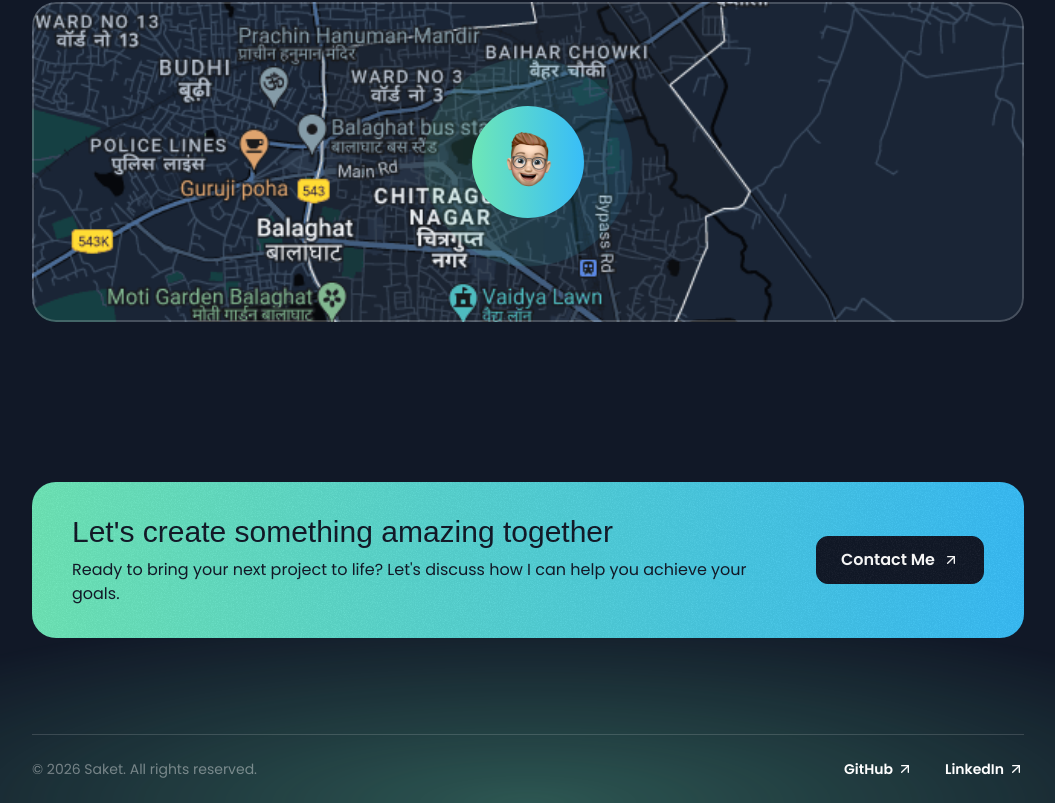
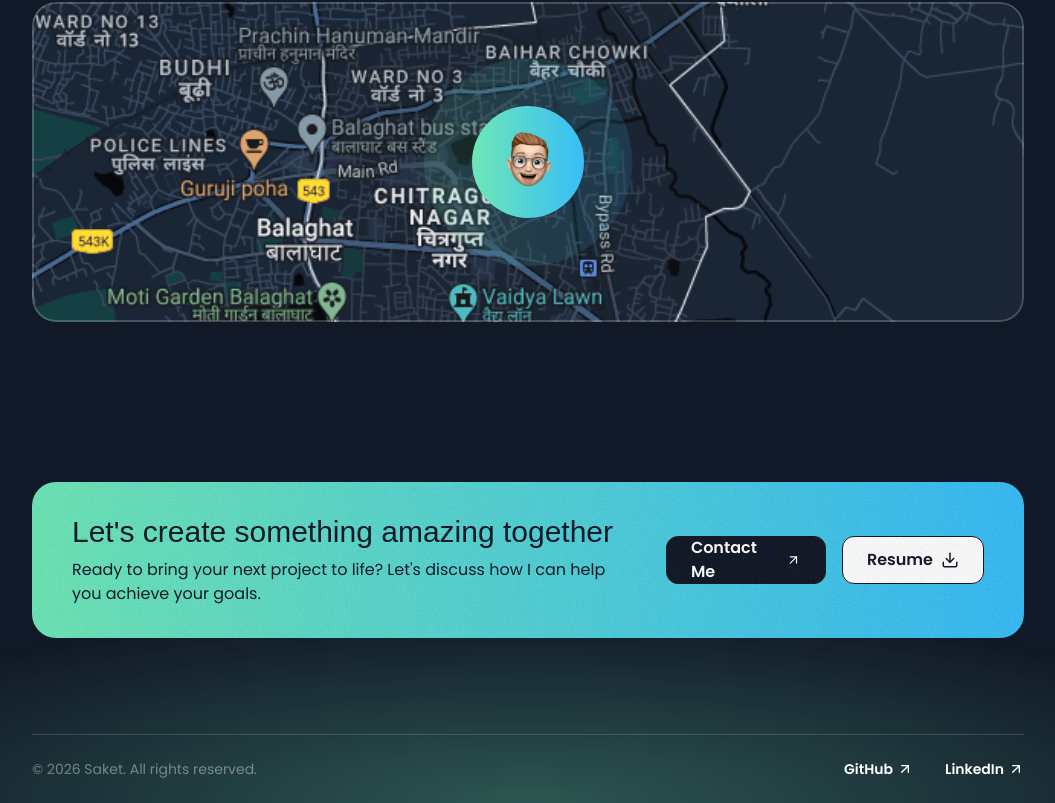
Before and after one commit to saketgoswami09/my-portfolio-saket, a Next.js app: page / in a window 1280 px wide. Shown: the part 5308-6111 px from the top of the page, without its empty margins (112-1167 px from the left). Built offline with nearby package versions, Linux system fonts and the light colour scheme; a web font is replaced by a local one.

Commit message:
Refactor ContactSection layout and add Resume button

```diff
--- a/src/sections/Contact.tsx
+++ b/src/sections/Contact.tsx
@@ -1,38 +1,50 @@
 import ArrowUpRightIcon from "@/assets/icons/arrow-up-right.svg";
+import { Download } from "lucide-react";
 import grainImage from "@/assets/images/grain.jpg";
 
 export const ContactSection = () => {
   return (
     <div className="py-16 pt-14 lg:py-24 lg:pt-20" id="contact">
       <div className="container">
-        <div className="relative overflow-hidden rounded-3xl bg-gradient-to-r from-emerald-300 to-sky-400 px-10 py-8 text-center text-gray-900 z-0 md:text-left">
-
+        <div className="relative overflow-hidden rounded-3xl bg-gradient-to-r from-emerald-300 to-sky-400 px-10 py-8 text-center text-gray-900 md:text-left">
           {/* Background grain */}
           <div
             className="absolute inset-0 opacity-5 pointer-events-none"
             style={{ backgroundImage: `url(${grainImage.src})` }}
           />
 
-          <div className="flex flex-col items-center gap-8 md:flex-row md:gap-16">
+          <div className="flex flex-col items-center gap-8 md:flex-row md:justify-between">
             <div>
               <h2 className="font-serif text-2xl md:text-3xl">
                 Let&apos;s create something amazing together
               </h2>
-              <p className="mt-2 text-sm md:text-base">
+              <p className="mt-2 max-w-xl text-sm md:text-base">
                 Ready to bring your next project to life? Let&apos;s discuss how
                 I can help you achieve your goals.
               </p>
             </div>
 
-            <div>
+            <div className="flex flex-col gap-4 sm:flex-row">
+              {/* Contact button */}
               <a
                 href="https://mail.google.com/mail/?view=cm&fs=1&to=saketgirigoswami4141@gmail.com"
                 target="_blank"
                 rel="noopener noreferrer"
-                className="inline-flex h-12 w-max items-center gap-2 rounded-xl border border-gray-900 bg-gray-900 px-6 text-white transition-all duration-300 hover:scale-105 hover:bg-gray-800"
+                className="inline-flex h-12 items-center gap-2 rounded-xl border border-gray-900 bg-gray-900 px-6 text-white transition-all duration-300 hover:scale-105 hover:bg-gray-800"
               >
                 <span className="font-semibold">Contact Me</span>
                 <ArrowUpRightIcon className="size-4" />
+              </a>
+
+              {/* Resume button */}
+              <a
+                href="https://drive.google.com/file/d/1Vb1nJsaWkAd3fQmRwreqPt2iHpHOVjOS/view?usp=sharing"
+                target="_blank"
+                rel="noopener noreferrer"
+                className="inline-flex h-12 items-center gap-2 rounded-xl border border-gray-900 bg-white px-6 text-gray-900 transition-all duration-300 hover:scale-105 hover:bg-gray-100"
+              >
+                <span className="font-semibold">Resume</span>
+                <Download size={18} />
               </a>
             </div>
           </div>
```
